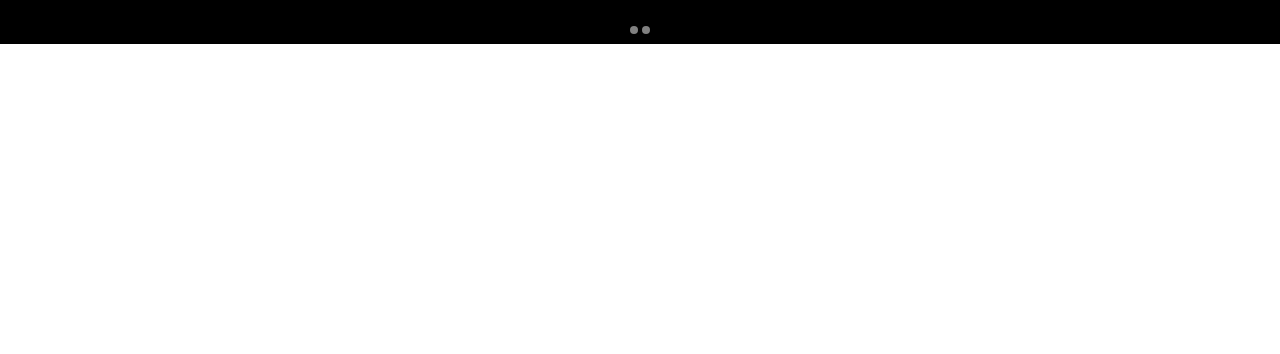
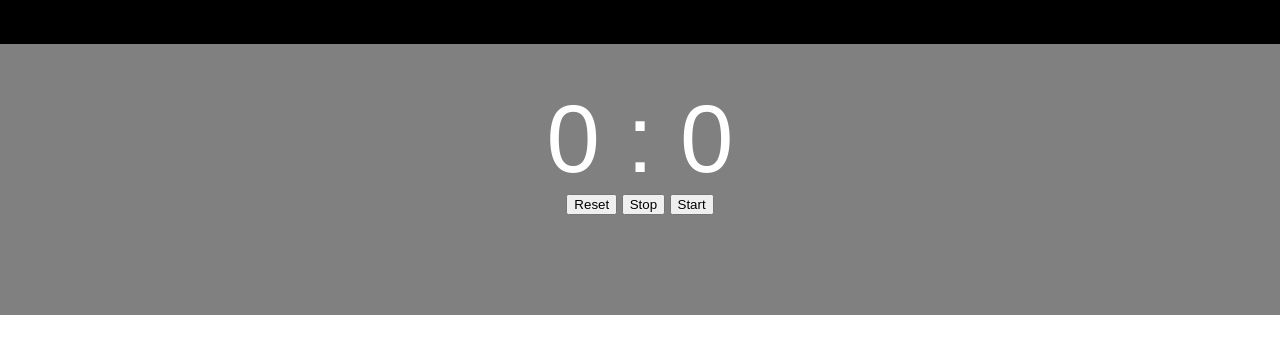
Before and after one commit to jebrial/blueprint_coffee_web, a website: page frontend/public/index.html in a window 1280 px wide. Drawn offline with nearby package versions, Linux system fonts and the light colour scheme; some packages are replaced by stand-ins of ours.

Commit message:
Updated markup

```diff
--- a/frontend/public/css/simple.css
+++ b/frontend/public/css/simple.css
@@ -34,16 +34,18 @@ nav ul a:focus
 nav ul a:active {
   text-decoration: none;
 }
-
+.container {
+  background-color: gray;
+}
 .counter {
   color: white;
   font-size: 600%;
 }
 
-.bp-timer {
+.timer {
   padding: 40px 15px;
   text-align: center;
 }
-.bp-timer-controls {
+.bottom-controls {
   margin-bottom: 60px;
 }
--- a/frontend/public/index.html
+++ b/frontend/public/index.html
@@ -12,33 +12,43 @@
   <link rel="stylesheet" type="text/css" href="css/reset.css">
   <link rel="stylesheet" type="text/css" href="css/simple.css">
 </head>
-<body ng-controller="TimerController" ng-cloak>
+<body ng-cloak>
   <header>
     <nav>
       <ul>
-        <li></li>
-        <li></li>
+        <!-- <li></li>
+        <li></li> -->
       </ul>
     </nav>
   </header>
-  <section>
-  </section>
+  <div class="container">
+    <div class="timer" ng-controller="TimerController" >
+      <div class="display-outer">
+        <div class="display-inner">
+        <span class=" lead counter">{{minutes}} : {{seconds}}</span><br/>
+        </div>
+      </div>
+      <div class="controls-outer">
+        <div class="top-controls">
+        </div>
+      </div>
+      <div class="controls-outer">
+        <div class="bottom-controls">
+          <button type="button" class="" data-ng-click="timer_reset()">Reset</button>
+          <button type="button" class=""data-ng-click="timer_stop()">Stop</button>
+          <button type="button" class="" data-ng-click="timer()">Start</button><br/>
+        </div>
+      </div>
+    </div>
+    <div class="ads">
+
+    </div>
+  </div>
   <footer></footer>
   <script type="text/javascript" src="js/lib/jquery/dist/jquery.js"></script>
-  <script src="js/lib/bootstrap/dist/js/bootstrap.min.js"></script>
   <script type="text/javascript" src="js/lib/angular/angular.js"></script>
   <script type="text/javascript" src="js/lib/angular-resource/angular-resource.js"></script>
   <script type="text/javascript" src="js/lib/angular-animate/angular-animate.js"></script>
   <script type="text/javascript" src="js/app.min.js"></script>
 </body>
 </html>
-
-  <!--   <div class="bp-timer">
-
-      <span class=" lead counter">{{minutes}} : {{seconds}}</span><br/>
-      <div class="bp-timer-controls">
-        <button type="button" class="" data-ng-click="timer_reset()">Reset</button>
-        <button type="button" class=""data-ng-click="timer_stop()">Stop</button>
-        <button type="button" class="" data-ng-click="timer()">Start</button><br/>
-      </div>
-    </div> -->
```
